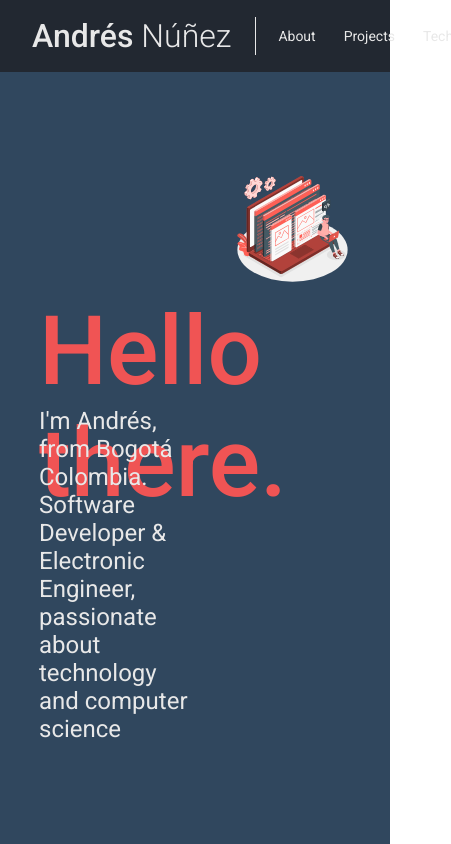
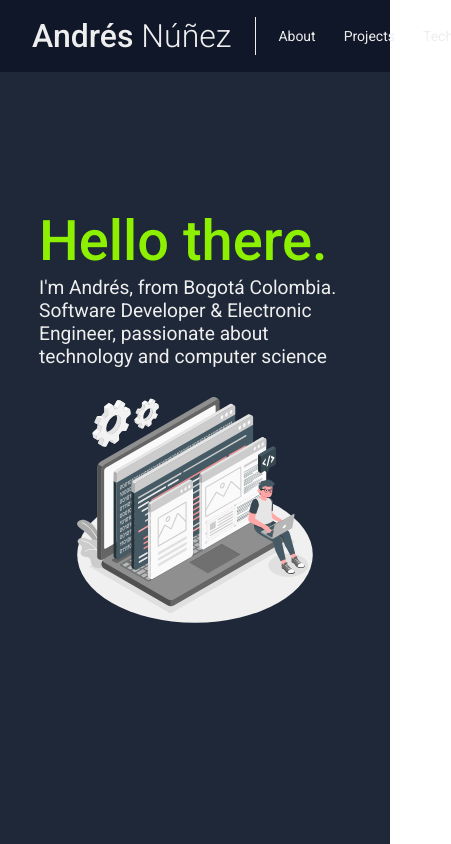
Before and after one commit to AndresNunezG/AndresNunezG.github.io, a React (Create React App) app: page / in a window 390 px wide. Shown: the top 844 px of the page, 451 px wide, since content can reach past the window. Built offline with nearby package versions, Linux system fonts and the light colour scheme.

Commit message:
about and contact sections responsive

```diff
--- a/src/App.css
+++ b/src/App.css
@@ -19,15 +19,13 @@ body::-webkit-scrollbar {
     --main-bg-color: #F7F7F0;
     --submain-bg-color: #BDD5DF;
     --main-fg-color: #495867;
-    --submain-fg-color: #577399;
     --hover-color: #FE5F55;
 }
 
 .dark {
-    --header-bg-color: #222831;
-    --main-bg-color: #30475E;
-    --submain-bg-color: #222838;
-    --main-fg-color: #E8E8E8;
-    --submain-fg-color: #E8E8E8;
-    --hover-color: #F05454;
+    --header-bg-color: #101728;
+    --main-bg-color: #1e2838;
+    --submain-bg-color: #101728;
+    --main-fg-color: #EEE;
+    --hover-color: #8cf000;
 }
--- a/src/components/About.jsx
+++ b/src/components/About.jsx
@@ -2,7 +2,8 @@ import React from 'react';
 import useTypeEffect from '../hooks/useTypeEffect';
 
 import { aboutData } from '../data'
-import DevImg from '../images/AboutDeveloper.svg'
+import DevImgLight from '../images/AboutDeveloperLight.svg'
+import DevImgDark from '../images/AboutDeveloperDark.svg'
 import './styles/About.css';
 
 export default function About (props) {
@@ -11,6 +12,7 @@ export default function About (props) {
     const textEffect = useTypeEffect(data.title, speed, props.language)
     return (
         <section id="about">
+            <div className="About__container">
                 <div className="About__text">
                     <div className="AboutTitle__container">
                         <h1 className="About__title">{textEffect}</h1>
@@ -18,7 +20,8 @@ export default function About (props) {
                     <p className="About__content">{data.content}</p>
                 </div>
                 <div className="About__image">
-                <img src={DevImg} alt="illustration developer" />
+                    <img src={props.theme ? DevImgLight : DevImgDark} alt="illustration developer" />
+                </div>
             </div>
         </section>
     )
--- a/src/components/styles/About.css
+++ b/src/components/styles/About.css
@@ -3,22 +3,27 @@
     color: var(--main-fg-color);
     width: 100%;
     height: 100vh;
-    display: grid;
-    grid-template-columns: repeat(10, 1fr);
-    grid-template-rows: repeat(20, 1fr);
+}
+
+.About__container {
+    width: 100%;
+    height: 100%;
+    padding: 10%;
+    display: flex;
+    justify-content: center;
+    align-items: center;
 }
 
 .About__text {
-    grid-column: 2 / 6;
-    grid-row: 8 / 13;
+    display: flex;
+    flex-direction: column;
 }
 
 .AboutTitle__container {
-    height: 7em;
+    height: 6em;
 }
 
 .About__title {
-    height: 100%;
     color: var(--hover-color);
     font-weight: 500;
     font-size: 6em;
@@ -30,6 +35,32 @@
 }
 
 .About__image {
-    grid-column: 7 / 10;
-    grid-row: 5 / 10;
+    width: 50%;
 }
+
+@media only screen and (max-width: 950px) {
+    .About__container {
+        display: flex;
+        flex-direction: column;
+        justify-self: center;
+        align-items: center;
+    }
+
+    .AboutTitle__container {
+        height: 3.5em;
+        margin-bottom: 0.75em;
+    }
+
+    .About__title {
+        font-size: 3.5em;
+    }
+
+    .About__content {
+        font-size: 1.2em;
+        margin-bottom: 0.75em;
+    }
+
+    .About__image {
+        width: 80%;
+    }
+}
--- a/src/components/styles/Contact.css
+++ b/src/components/styles/Contact.css
@@ -85,3 +85,30 @@
     width: 170px;
     color: var(--hover-color);
 }
+
+@media only screen and (max-width: 950px) {
+    #contact {
+        flex-direction: column;
+    }
+
+    .ContactText__container {
+        width: 100%;
+        padding: 1em;
+    }
+
+    .ContactText__title {
+        text-align: center;
+    }
+
+    .Icon__warning {
+        width: 25px;
+    }
+
+    .ContactForm__container {
+        width: 100%;
+    }
+
+    .ContactForm {
+        margin: 0;
+    }
+}
--- a/src/components/styles/Projects.css
+++ b/src/components/styles/Projects.css
@@ -9,6 +9,7 @@
     width: 100%;
     display: flex;
     flex-direction: column;
+    justify-content: center;
     align-items: center;
 }
 
@@ -29,6 +30,7 @@
 
 .Projects__subtitle {
     font-size: 1.5em;
+    text-align: center;
 }
 
 .Projects__list-container {
@@ -66,7 +68,7 @@
     height: auto;
     object-fit: cover;
     border: solid 1px var(--hover-color);
-    box-shadow: 4px 4px 0px 0px var(--hover-color);
+    box-shadow: 2px 2px 0px 0px var(--hover-color);
     transition: 200ms ease;
 }
 
--- a/src/components/styles/Techstack.css
+++ b/src/components/styles/Techstack.css
@@ -24,6 +24,8 @@
 
 .Techstack__subtitle {
     font-size: 1.5em;
+    padding: 0 5px;
+    text-align: center;
 }
 
 .Techstack__list {
--- a/src/pages/Home.jsx
+++ b/src/pages/Home.jsx
@@ -19,7 +19,10 @@ export default function Home () {
              onClickLeng={handleClickLeng}
              onClickTheme={handleClickTheme}
             />
-            <About language={language} />
+            <About
+             language={language}
+             theme={theme}
+            />
             <Projects language={language} />
             <Techstack language={language} />
             <Contact language={language} />
```
Also changed, not shown: src/images/AboutDeveloperDark.svg (added), src/images/AboutDeveloperLight.svg (renamed from src/images/AboutDeveloper.svg). Lines whose indentation alone changed are shown as unchanged.
